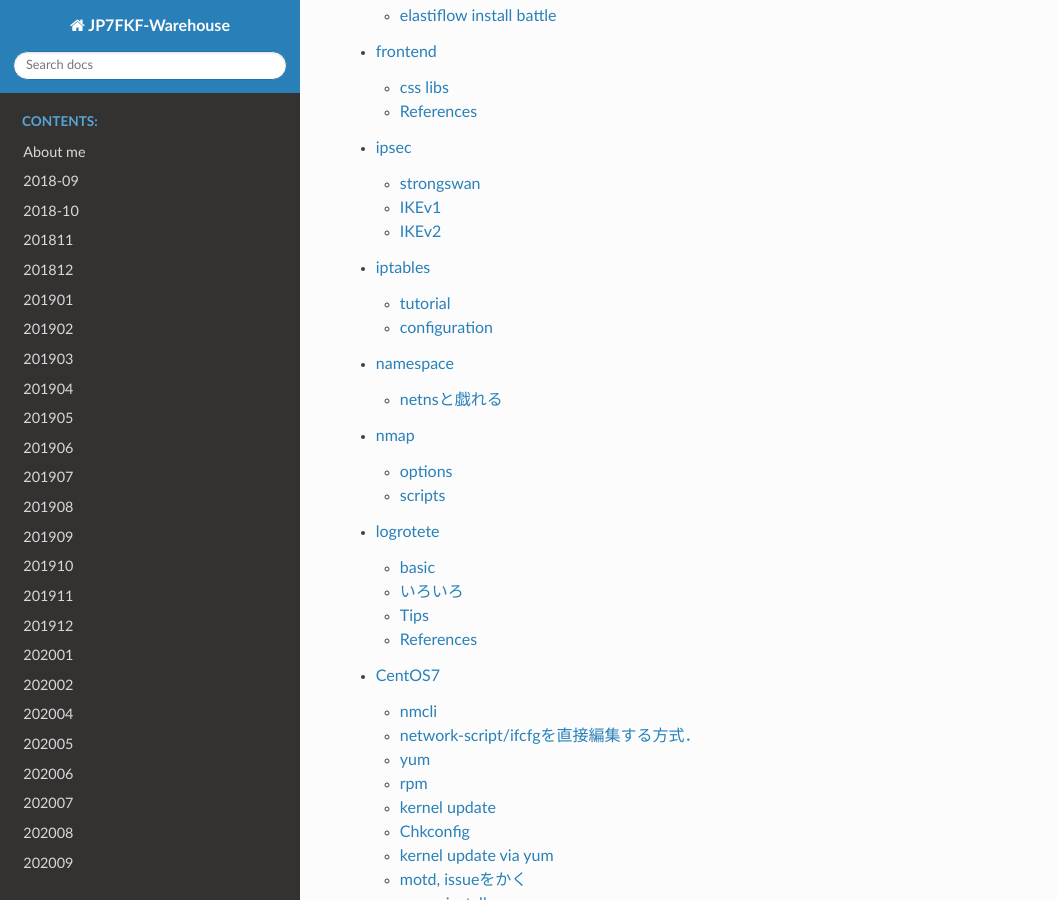
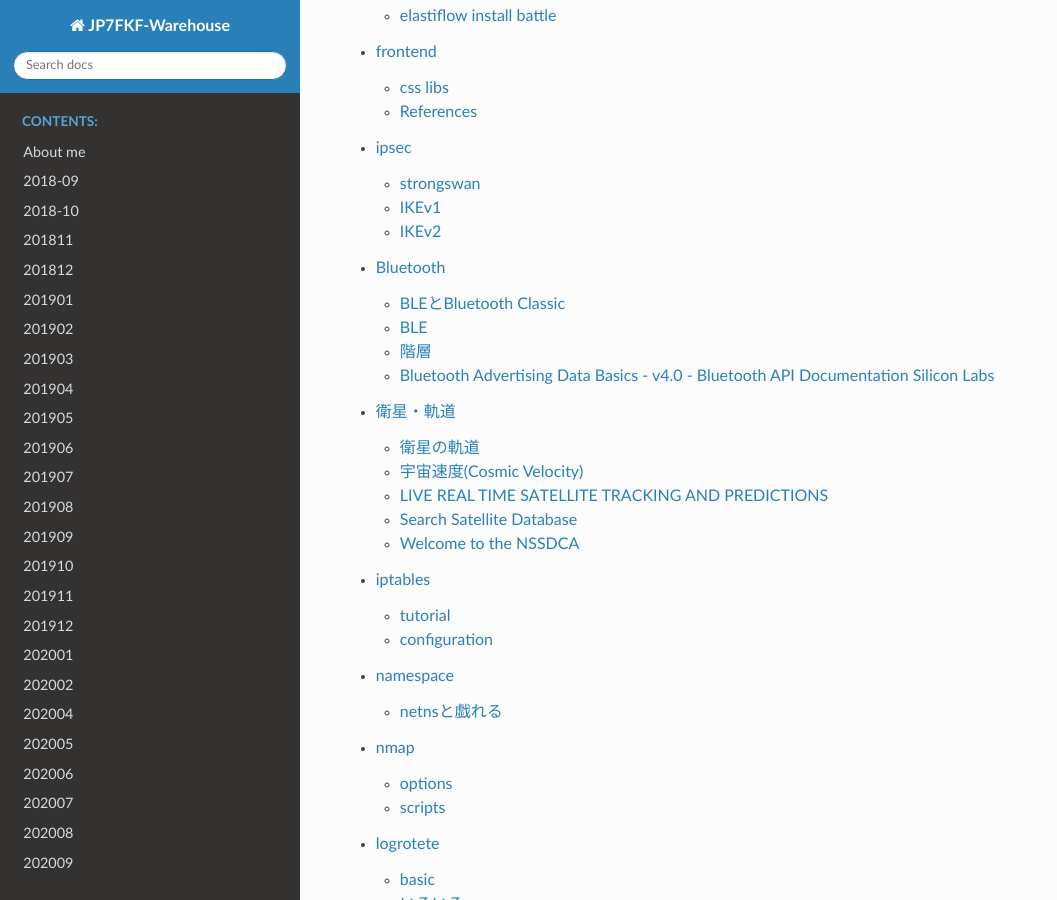
Before and after one commit to jp7fkf/JP7FKF-Warehouse, a Sphinx documentation site: the page built from source/index.rst, in a window 1280 px wide and 900 px high, scrolled down 44030 px. Shown: the whole window, without its empty margins (0-1057 px from the left). Built offline with Sphinx 7.4.7 and the Read the Docs theme 2.0.0, drawn with Linux system fonts in a browser that asks for light colours; part of the change alters nothing that is shown.

Commit message:
2023-07-13 03:46:25 JST

```diff
--- a/source/index.rst
+++ b/source/index.rst
@@ -105,6 +105,8 @@ Welcome to JP7FKF-Warehouse!
   tech/elastiflow
   tech/frontend
   tech/ipsec
+  tech/bluetooth
+  tech/satellite_orbit
   unix/iptables
   unix/namespace
   unix/nmap
--- /dev/null
+++ b/source/tech/bluetooth.md
@@ -0,0 +1,29 @@
+# Bluetooth
+
+## BLEとBluetooth Classic
+
+## BLE
+- セントラルとペリフェラル
+  - ペリフェラルはadvertise
+  - connect requrestを送るのはcentral
+  - GATTサーバ/クライアントとの関係(Attribute Protocol(ATT)
+    下記のように対応に制約はない
+    - ペリフェラルがサーバーであり、セントラルがクライアント(一般的)
+    - クライアントのみのペリフェラル
+    - サーバーとクライアントの両方のセントラル
+
+## 階層
+- Host層
+  - Attribute Protocol(ATT)
+    - method
+      - Request: クライアントからサーバにデータを要求する
+      - Response: Requestに対する応答
+      - Command: クライアントからサーバに命令を送る。返答は要求しない
+      - Notification: サーバからクライアントに通知を送る。受け取りの確認は必要ない
+      - Indication: サーバからクライアントに通知を送る。受け取りの確認が必要
+      - Confitmation: Indicationを受け取ったことの確認をクライアントからサーバに送信する
+    - Request/ResponseとIndication/Confitmationはそれぞれ対でトランザクション
+- Generic Access Profile(GAP)
+- Generic Attribute Profile(GATT)
+
+## [Bluetooth Advertising Data Basics - v4.0 - Bluetooth API Documentation Silicon Labs](https://docs.silabs.com/bluetooth/4.0/general/adv-and-scanning/bluetooth-adv-data-basics)
--- /dev/null
+++ b/source/tech/satellite_orbit.md
@@ -0,0 +1,85 @@
+# 衛星・軌道
+
+## 衛星の軌道
+- 高度による分類
+  - 低軌道(LEO: Low Earth Orbit)
+    - 高度2,000km以下
+    - ISSなど
+  - 中軌道(MEO: Midium Earth Orbit)
+    - 高度2,000kmから地球同期軌道(35,786km)
+    - 衛星コンスタレーションによる通信衛星など
+    - a.k.a. ICO(Intermediate Circular Orbit)
+  - 高軌道(HEO: High Earth Orbit)
+    - 地球同期軌道/対地同期軌道(35,786km)より外
+- 軌道傾斜角による分類
+  軌道傾斜角とは赤道面と軌道面のなす角のこと．
+  - 傾斜軌道(Inclined orbit)
+    - 衛星の軌道傾斜角が惑星の赤道に対して傾いている軌道
+  - 極軌道(Polar Orbit)
+    - 惑星の極，または極近傍の上空を通過する軌道．軌道傾斜角は90°に近くなる．
+    - ex.) 極太陽同期軌道
+      - 極軌道に近く，赤道を常に同じ現地時間で通過する軌道．影が常に同じ場所にできるので画像の撮影に便利である．
+  - 順行軌道(prograde orbit)
+    - 軌道傾斜角が90°以下の軌道．惑星の自転と同方向に周回する．
+  - 逆行軌道(retrograde orbit)
+    - 軌道傾斜角が90°以上の軌道．惑星の自転方向とは逆向きに周回する．太陽同期軌道は逆行軌道の内の一つである．
+- 離心率による分類
+  - 円軌道(Circular orbit)
+    - 軌道離心率が0．円の形をした軌道．
+  - 楕円軌道(Elliptic orbit)
+    - 軌道離心率が0より大きく1より小さい軌道．楕円を描く．軌道離心率が特に大きいものは，長楕円軌道(Highly elliptical orbit,HEO)と呼ばれる．
+    - ex.) 静止トランスファ軌道 (GTO)
+      - 近地点が低軌道上で，遠地点が静止軌道上にある楕円軌道を代表例とする，静止軌道への遷移を目的とした軌道（という意味では，パラメータではなく目的に着目した分類である．たとえば通常のGTOの他，スーパシンクロナス・トランスファ軌道がある．詳しくは静止トランスファ軌道の記事を参照）．
+    - ex.) モルニア軌道(Molniya orbit)
+      軌道傾斜角が63.4°で，周回周期が地球の自転周期の半分である楕円軌道．
+    - ex.) ツンドラ軌道(Tundra orbit)
+      - 軌道傾斜角が63.4°で，周回周期が地球の自転周期と同じである楕円軌道．
+    - ex.) 準天頂軌道 (QZO: quasi-zenith orbit)
+      - 適切な軌道傾斜角と軌道離心率を持たせることで，特定の1地域の上空に長時間とどまる軌道．日本の準天頂軌道衛星「みちびき」は，離心率がおよそ0.1で，軌道傾斜角がおよそ45°，周回周期が地球の自転周期と同じである楕円軌道．
+  - 双曲線軌道(hyperbolic trajectory)
+    - 1以上の離心率を持つ軌道．第二宇宙速度以上の速度を持ち，天体の引力を振り切る．
+  - 放物線軌道(parabolic trajectory)
+    - 離心率が1である軌道．第二宇宙速度と同じ速度を持ち，地球の引力を振り切る．速度が増加すれば双曲線軌道になる．
+    - 脱出軌道(EO: escape orbit)
+      - 物体が第二宇宙速度で地球から離れていく放物線軌道．
+    - 捕捉軌道(CO: capture orbit)
+      - 物体が第二宇宙速度で地球に近づいていく放物線軌道．
+- 周期性による分類
+  - 回帰軌道(recurrent orbit, Repeat Ground Track Orbit)
+    - 人工衛星の１日当たりの周回数がちょうど整数になる軌道．地球が１回転する間に，衛星が何回か地球をまわり，次の日の同じ時刻に，同じ地点の上空に再びその衛星が飛来する．
+    - ex.) 同期軌道 (SO: Synchronous Orbit)
+      - 惑星の自転周期と衛星の公転周期が等しい軌道．地上観測者から見ると衛星はアナレンマ上を動く．
+      - ex.) 対地同期軌道 (GEO: Geo Stationary Orbit, Geosynchronous Equatorial Orbit)
+        - 地球を周回する同期軌道．高度約，35,786 km．
+        - ex.) 静止軌道 (GSO: Geosynchronous Orbit)
+          - 軌道傾斜角が0°の対地同期軌道．地上の観測者からは衛星が空に固定されているように見える[3]．アーサー・C・クラークに因んでクラーク軌道とも呼ばれる．
+        - ex.) 墓場軌道
+          - 地球同期軌道の数百km上の軌道．衛星は任務終了時にここに移動する．
+        - ex.) 分同期軌道
+          - 静止軌道・地球同期軌道のすぐ下にあるドリフト軌道．衛星は東にドリフトする．
+    - ex.) 準同期軌道(semi-geo-synchronous orbit, Sub-Synchronous Orbit)
+      - 公転周期が惑星の自転周期の2分の1に等しい軌道．
+  - 準回帰軌道(Quasi-recurrent Orbit)
+    - 1日のうちに地球を何度か周回し，その日のうちには戻らないが，定数日後に元の地表面上空に戻る軌道．
+    - ex.) 太陽同期準回帰軌道
+      - 準回帰軌道で，かつ太陽同期軌道である衛星軌道．
+  - 太陽同期軌道 (SSO: Sub-Synchronous Orbit)
+    - 衛星の軌道面に入射する太陽からの光の角度が同じになる軌道．極軌道に近く，赤道を常に同じ現地時間で通過する軌道．太陽同期軌道（衛星側）から地球を見ると太陽光の入射角が常に同じとなり，同一条件下での地球表面の観測が可能となるので地球観測衛星などの画像の撮影に適している．
+
+### Referenes
+- [人工衛星の軌道 - Wikipedia](https://ja.wikipedia.org/wiki/%E4%BA%BA%E5%B7%A5%E8%A1%9B%E6%98%9F%E3%81%AE%E8%BB%8C%E9%81%93)
+
+## 宇宙速度(Cosmic Velocity)
+- 第一(first cosmic velocity)
+  - 約7.9km/s(28,400 km/h)
+- 第二(second cosmic velocity)
+  - 約11.2km/s(40,300 km/h）
+  - 第一宇宙速度の sqrt(2)倍
+- 第三(third cosmic velocity)
+  - 約16.7km/s(60,100 km/h)
+
+## [LIVE REAL TIME SATELLITE TRACKING AND PREDICTIONS](https://www.n2yo.com/)
+
+## [Search Satellite Database](https://www.n2yo.com/database/)
+
+## [Welcome to the NSSDCA](https://nssdc.gsfc.nasa.gov/)
```
